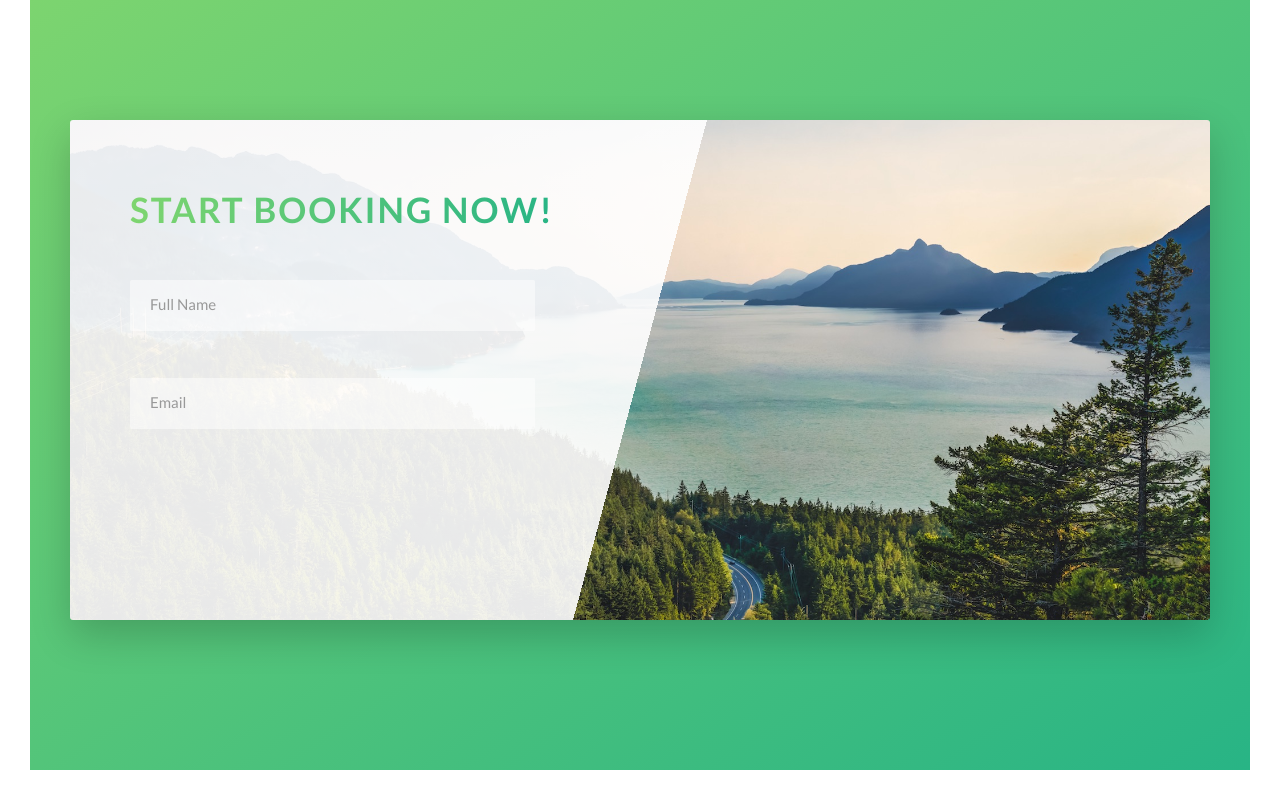
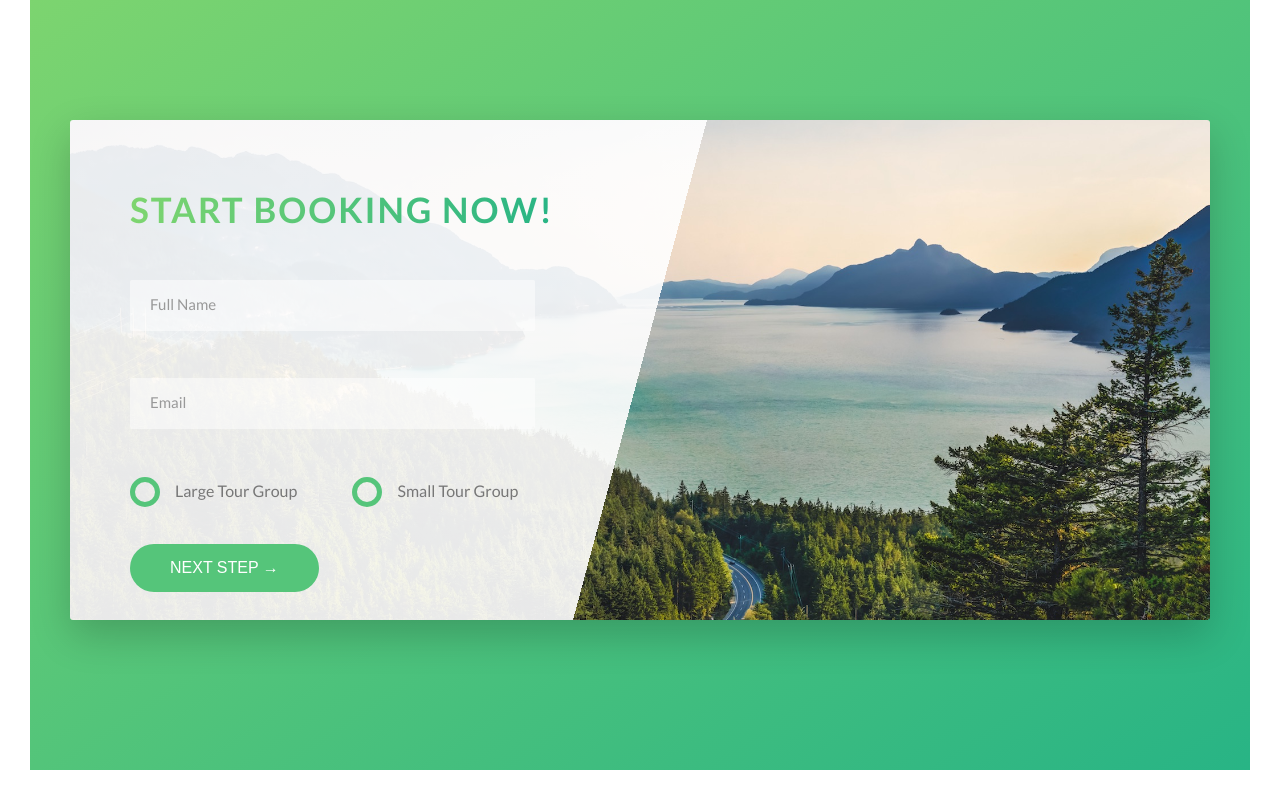
Before and after one commit to brooksbenson/Natours, a website: page index.html in a window 1280 px wide. Shown: the part 4507-5307 px from the top of the page. Drawn offline with Linux system fonts and the light colour scheme.

Commit message:
refactoring

```diff
--- a/index.html
+++ b/index.html
@@ -67,6 +67,7 @@
 
             <section class="section-features">
                 <ul class="row">
+
                     <li class="col-1-of-4">
                         <div class="feature-box">
                             <i class="feature-box__icon icon-basic-world"></i>
@@ -76,6 +77,7 @@
                             </p>
                         </div>
                     </li>
+
                     <li class="col-1-of-4">
                         <div class="feature-box">
                             <i class="feature-box__icon icon-basic-compass"></i>
@@ -85,6 +87,7 @@
                             </p>
                        </div>
                     </li>
+
                     <li class="col-1-of-4">
                         <div class="feature-box">
                             <i class="feature-box__icon icon-basic-map"></i>
@@ -94,6 +97,7 @@
                             </p>
                         </div>
                     </li>
+
                     <li class="col-1-of-4">
                         <div class="feature-box">
                             <i class="feature-box__icon icon-basic-heart"></i>
@@ -273,19 +277,42 @@
                                     <input type="text" class="form__input" id="name" placeholder="Full Name"required>
                                     <label for="name" class="form__label">Full Name</label>
                                 </div>
+
                                  <div class="form__group">
                                     <input type="email" class="form__input" id="email" placeholder="Email" required>
                                     <label for="email" class="form__label">Email</label>
                                 </div>
+
+                                <div class="form__group">
+
+                                    <div class="form__radio-group">
+                                        <input type="radio" class="form__radio-input" id="large" name="size">
+                                        <label for="large" class="form__radio-label">
+                                            Large Tour Group
+                                            <span class="form__radio-button"></span>
+                                        </label>
+                                    </div>
+
+                                    <div class="form__radio-group">
+                                        <input type="radio" class="form__radio-input" id="small" name="size">
+                                        <label for="small" class="form__radio-label">
+                                            Small Tour Group
+                                            <span class="form__radio-button"></span>
+                                        </label>
+                                    </div>
+
+                                </div>
+
+                                <div class="form__group" style="margin-top: 4rem">
+                                    <button class="btn btn--green">Next step &rarr;</button>
+                                </div>
+
                             </form>
                         </div>
                     </div>
                 </div>
             </section>
 
-            <!-- booking section -->
-            <!-- row -->
-            <!-- book -->
         </main>
 
     </body>
--- a/sass/abstracts/_mixins.scss
+++ b/sass/abstracts/_mixins.scss
@@ -2,12 +2,6 @@
     content: "";
     display: table;
     clear: both;
-}
-
-@mixin btn-transitions {
-    transition: all .2s;
-    position: relative;
-    font-size: 1.6rem;
 }
 
 @mixin main-background-theme($image) {
@@ -22,7 +16,8 @@
 }
 
 @mixin font-color-gradient {
-    background-image: linear-gradient(to right, $color-primary-light, $color-primary-dark);
+    background-image:
+        linear-gradient(to right, $color-primary-light, $color-primary-dark);
     -webkit-background-clip: text;
     color: transparent;
 }
--- a/sass/components/_button.scss
+++ b/sass/components/_button.scss
@@ -7,26 +7,13 @@
       padding: 1.5rem 4rem;
       display: inline-block;
       border-radius: 10rem;
+      border: none;
+      cursor: pointer;
+      transition: all .2s;
+      position: relative;
+      font-size: 1.6rem;
 
-      &:link { @include btn-transitions; }
-      &:visited { @include btn-transitions; }
-
-      &:hover {
-          transform: translateY(-3px);
-          box-shadow: 0 1rem 2rem rgba($color-black, .2);
-
-          &::after {
-            transform: scaleX(1.4) scaleY(1.6);
-            opacity: 0;
-          }
-      }
-
-      &:active {
-          transform: translateY(-1px);
-          box-shadow: 0 .5rem 1rem rgba($color-black, .2);
-      }
-
-      &::after {
+       &::after {
         content: "";
         display: inline-block;
         height: 100%;
@@ -37,6 +24,23 @@
         left: 0;
         z-index: -1;
         transition: all .4s;
+      }
+
+     &:hover {
+          transform: translateY(-3px);
+          box-shadow: 0 1rem 2rem rgba($color-black, .2);
+
+          &::after {
+            transform: scaleX(1.4) scaleY(1.6);
+            opacity: 0;
+          }
+      }
+
+      &:active,
+      &:focus {
+          outline: none;
+          transform: translateY(-1px);
+          box-shadow: 0 .5rem 1rem rgba($color-black, .2);
       }
 
       &--white {
--- a/sass/components/_composition.scss
+++ b/sass/components/_composition.scss
@@ -1,6 +1,5 @@
 .composition {
     position: relative;
-
 
     &__photo {
         width: 55%;
@@ -30,7 +29,6 @@
             transform: scale(1.05) translateY(-.5rem);
             box-shadow: 0 2.5rem 4rem rgba($color-black, .5);
             z-index: 20;
-
         }
     }
 
--- a/sass/components/_form.scss
+++ b/sass/components/_form.scss
@@ -14,6 +14,7 @@
         border-bottom: 3px solid transparent;
         width: 90%;
         display: block;
+        transition: all .3s;
 
         &:focus {
             outline: none;
@@ -44,4 +45,51 @@
         transform: translateY(-4rem);
     }
 
+    &__radio-group {
+        width: 49%;
+        display: inline-block;
+    }
+
+    &__radio-input {
+        display: none;
+    }
+
+    &__radio-label {
+        font-size: $default-font-size;
+        cursor: pointer;
+        position: relative;
+        padding-left: 4.5rem;
+    }
+
+    &__radio-button {
+        height: 3rem;
+        width: 3rem;
+        border: 5px solid $color-primary;
+        border-radius: 50%;
+        display: inline-block;
+        position: absolute;
+        left: 0;
+        top: -.4rem;
+
+        &::after {
+            height: 1.3rem;
+            width: 1.3rem;
+            display: block;
+            content: "";
+            border-radius: 50%;
+            position: absolute;
+            top: 50%;
+            left: 50%;
+            transform: translate(-50%, -50%);
+            background-color: $color-primary;
+            opacity: 0;
+            transition: opacity .2s;
+        }
+
+    }
+
+    &__radio-input:checked ~ &__radio-label &__radio-button::after {
+        opacity: 1;
+    }
+
 }
```
Also changed, not shown: css/style.css.
